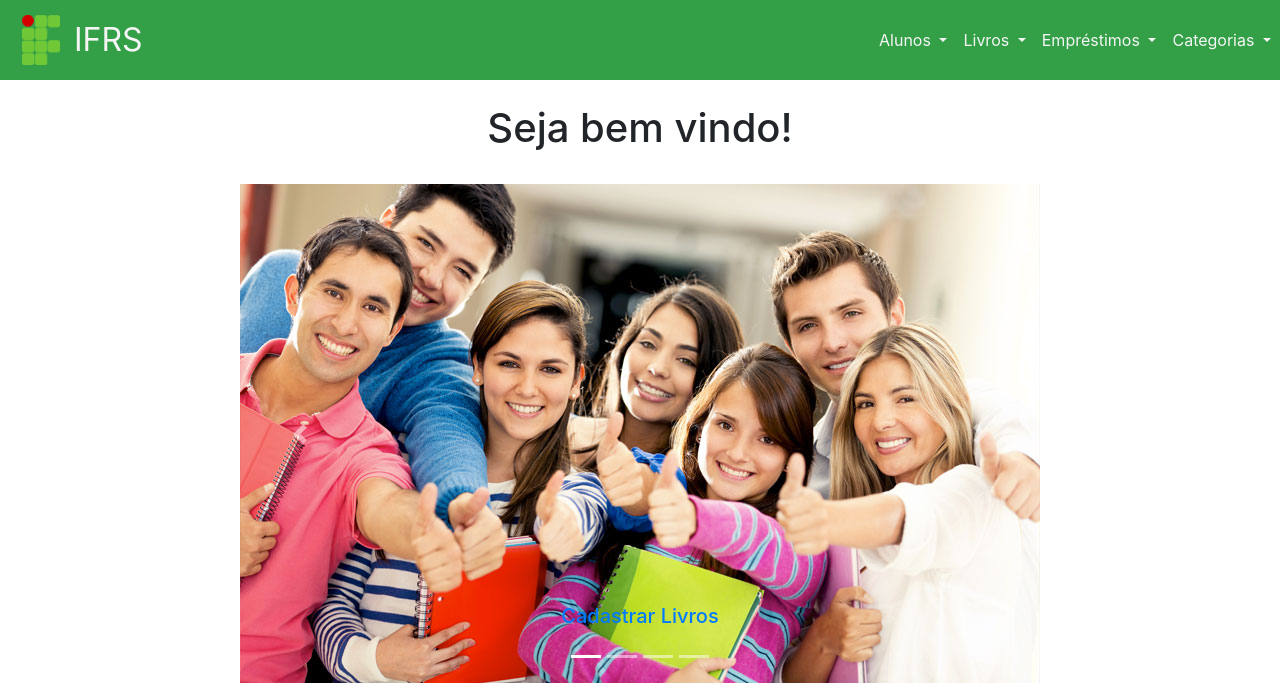
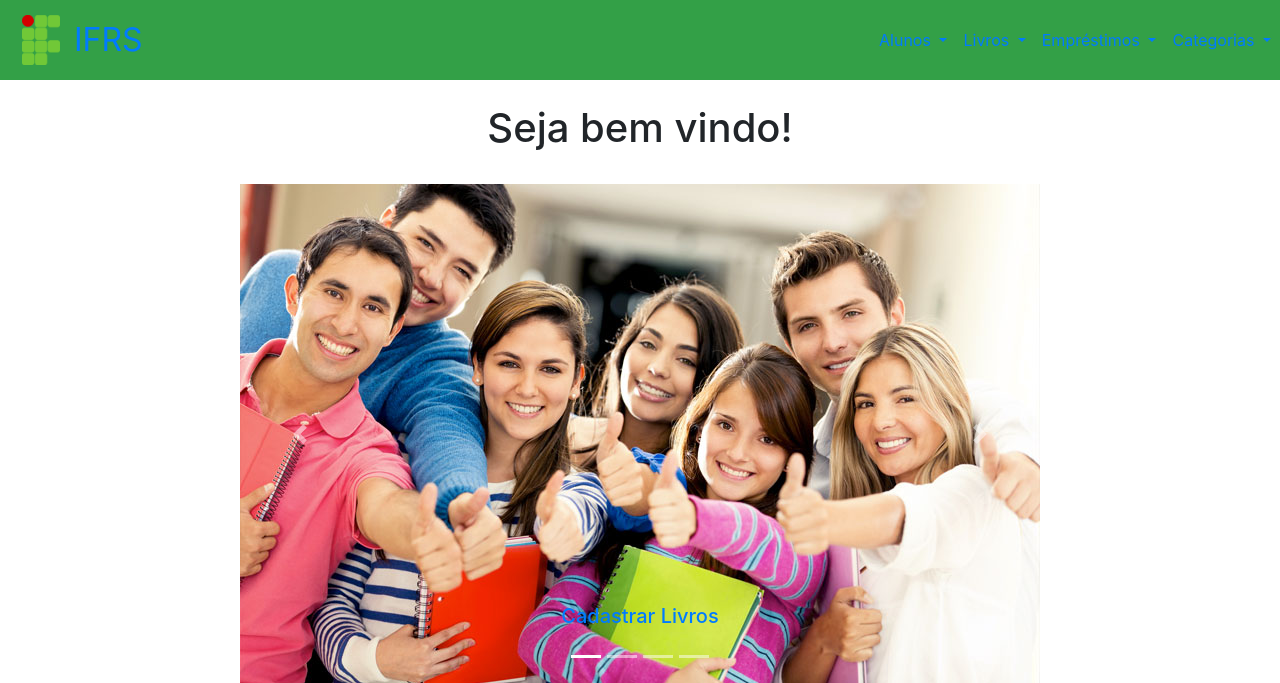
Before and after one commit to MrPivato/projetoIntegrador, a PHP site: page /visao/index.php in a window 1280 px wide. Shown: the top 683 px of the page. Run offline with PHP 8.4, Linux system fonts and the light colour scheme; some libraries are stand-ins or nearby versions.

Commit message:
Add files via upload

```diff
--- a/src/visao/inc/header.inc.php
+++ b/src/visao/inc/header.inc.php
@@ -4,7 +4,7 @@
 <head>
     <meta charset="utf-8" />
     <meta http-equiv="X-UA-Compatible" content="IE=edge">
-    <meta name="viewport" content="width=device-width, initial-scale=1, shrink-to-fit=no">
+    <meta name="viewport" content="width=device-width, initial-scale=1">
 
     <script src="https://cdnjs.cloudflare.com/ajax/libs/popper.js/1.12.9/umd/popper.min.js" integrity="sha384-ChfqqxuZUCnJSK3+MXmPNIyE6ZbWh2IMqE241rYiqJxyMiZ6OW/JmZQ5stwEULTy" crossorigin="anonymous">
     <script src="https://code.jquery.com/jquery-3.3.1.slim.min.js" integrity="sha384-q8i/X+965DzO0rT7abK41JStQIAqVgRVzpbzo5smXKp4YfRvH+8abtTE1Pi6jizo" crossorigin="anonymous"></script>
@@ -15,7 +15,8 @@
     <link href="//maxcdn.bootstrapcdn.com/bootstrap/4.1.1/css/bootstrap.min.css" rel="stylesheet" id="bootstrap-css">
     <link rel="stylesheet" href="https://use.fontawesome.com/releases/v5.5.0/css/all.css" integrity="sha384-B4dIYHKNBt8Bc12p+WXckhzcICo0wtJAoU8YZTY5qE0Id1GSseTk6S+L3BlXeVIU" crossorigin="anonymous">
     <link rel="stylesheet" href="https://stackpath.bootstrapcdn.com/bootstrap/4.1.3/css/bootstrap.min.css" integrity="sha384-MCw98/SFnGE8fJT3GXwEOngsV7Zt27NXFoaoApmYm81iuXoPkFOJwJ8ERdknLPMO" />
-    <link rel="stylesheet" type="text/css" media="screen" href="css/style.css" />
+    <link rel="stylesheet" type="text/css" media="screen" href="css/style10.css" />
+    <script type="text/javascript" src="js/app.js"></script>
 </head>
 
 <body>
```
